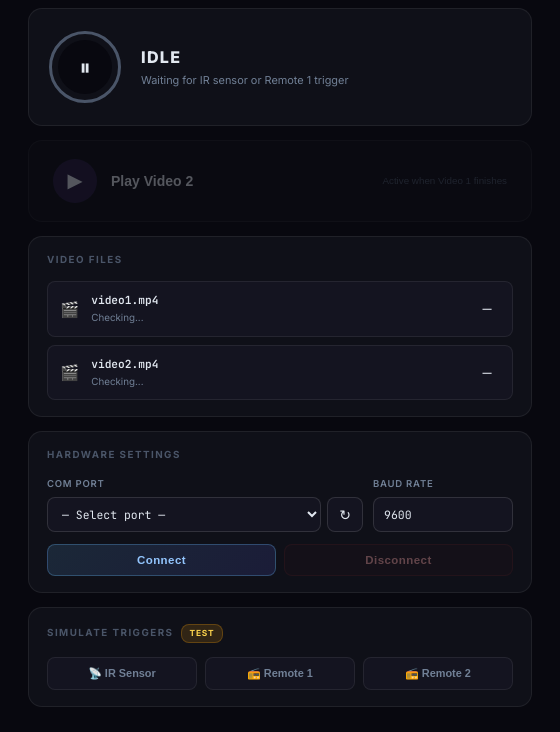
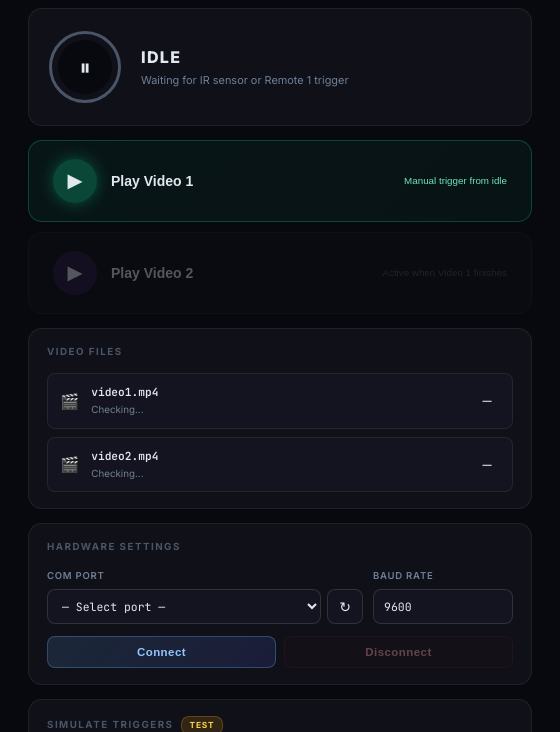
Before and after one commit to YasanthFlyxto/coconut-project, an Electron app: page src/dashboard/dashboard.html in a window 560 px wide. Shown: the part 68-800 px from the top of the page. Drawn offline with Linux system fonts and the light colour scheme; no server answers.

Commit message:
update buttons

```diff
--- a/main.js
+++ b/main.js
@@ -10,7 +10,7 @@ let config = {
   baudRate: 9600,
   video1: path.join(__dirname, 'videos', 'video1.mp4'),
   video2: path.join(__dirname, 'videos', 'video2.mp4'),
-  resetDelayMs: 10000,        // pause after video2 ends before resetting
+  resetDelayMs: 0,        // pause after video2 ends before resetting
   crossfadeDurationMs: 400,   // crossfade between videos
   video2DisplayIndex: 0,      // 0 = primary, 1 = secondary display
   autoConnect: true
@@ -269,6 +269,7 @@ ipcMain.handle('disconnect-serial', () => {
   return true;
 });
 
+ipcMain.on('play-video1', () => triggerVideo1());
 ipcMain.on('play-video2', () => triggerVideo2());
 ipcMain.on('video1-ended', () => onVideo1Ended());
 ipcMain.on('video2-ended', () => onVideo2Ended());
--- a/preload.js
+++ b/preload.js
@@ -11,6 +11,7 @@ contextBridge.exposeInMainWorld('electronAPI', {
   disconnectSerial: () => ipcRenderer.invoke('disconnect-serial'),
 
   // Playback control (dashboard → main)
+  playVideo1: () => ipcRenderer.send('play-video1'),
   playVideo2: () => ipcRenderer.send('play-video2'),
 
   // Simulation (testing without hardware)
--- a/src/dashboard/dashboard.css
+++ b/src/dashboard/dashboard.css
@@ -307,6 +307,32 @@ html, body {
 
 .play-btn:not(:disabled) .play-hint { color: #c4b5fd; }
 
+/* Play Video 1 button — green theme */
+.play-btn-v1 {
+  border-color: rgba(16,185,129,0.3);
+  background: linear-gradient(135deg, rgba(16,185,129,0.08) 0%, rgba(5,150,105,0.08) 100%);
+}
+
+.play-btn-v1::before {
+  background: linear-gradient(135deg, rgba(16,185,129,0.15), rgba(5,150,105,0.15));
+}
+
+.play-btn-v1:not(:disabled):hover {
+  border-color: rgba(16,185,129,0.6);
+  box-shadow: 0 0 30px rgba(16,185,129,0.2);
+}
+
+.play-btn-v1 .play-icon {
+  background: rgba(16,185,129,0.2);
+}
+
+.play-btn-v1:not(:disabled) .play-icon {
+  background: rgba(16,185,129,0.3);
+  box-shadow: 0 0 16px rgba(16,185,129,0.4);
+}
+
+.play-btn-v1:not(:disabled) .play-hint { color: #6ee7b7; }
+
 /* ── Section shared ── */
 section {
   background: var(--bg-card);
@@ -315,7 +341,14 @@ section {
   padding: 16px 18px;
 }
 
-#play-section { background: transparent; border: none; padding: 0; }
+#play-section {
+  background: transparent;
+  border: none;
+  padding: 0;
+  display: flex;
+  flex-direction: column;
+  gap: 10px;
+}
 #status-section { background: transparent; border: none; padding: 0; }
 
 .section-title {
--- a/src/dashboard/dashboard.html
+++ b/src/dashboard/dashboard.html
@@ -46,8 +46,13 @@
       </div>
     </section>
 
-    <!-- Play Video 2 Button -->
+    <!-- Play Controls -->
     <section id="play-section">
+      <button id="btn-play-v1" class="play-btn play-btn-v1">
+        <span class="play-icon">▶</span>
+        <span class="play-text">Play Video 1</span>
+        <span class="play-hint">Manual trigger from idle</span>
+      </button>
       <button id="btn-play-v2" class="play-btn" disabled>
         <span class="play-icon">▶</span>
         <span class="play-text">Play Video 2</span>
--- a/src/dashboard/dashboard.js
+++ b/src/dashboard/dashboard.js
@@ -11,6 +11,7 @@ const statusDescription = document.getElementById('status-description');
 const serialBadge       = document.getElementById('serial-badge');
 const serialLabel       = document.getElementById('serial-label');
 
+const btnPlayV1         = document.getElementById('btn-play-v1');
 const btnPlayV2         = document.getElementById('btn-play-v2');
 const portSelect        = document.getElementById('port-select');
 const baudInput         = document.getElementById('baud-input');
@@ -87,7 +88,8 @@ function applyState(state) {
   statusLabel.textContent = s.label;
   statusDescription.textContent = s.desc;
 
-  // Play V2 button
+  // Play buttons
+  btnPlayV1.disabled = (state !== 'IDLE');
   btnPlayV2.disabled = (state !== 'WAITING_FOR_VIDEO_2');
 
   // Countdown
@@ -182,6 +184,10 @@ function updateFileStatus(num, found) {
 }
 
 // ── Button Handlers ───────────────────────────
+btnPlayV1.addEventListener('click', () => {
+  api.playVideo1();
+});
+
 btnPlayV2.addEventListener('click', () => {
   api.playVideo2();
 });
```
